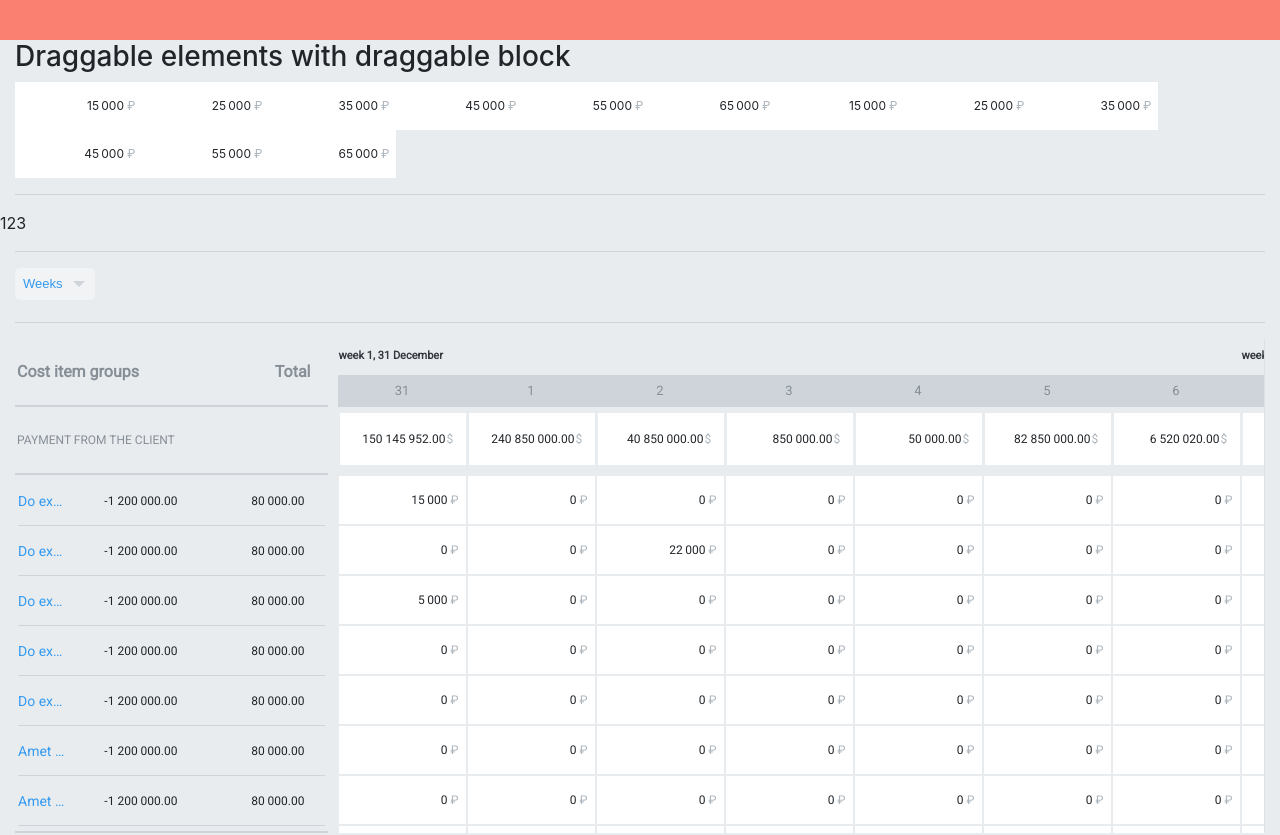
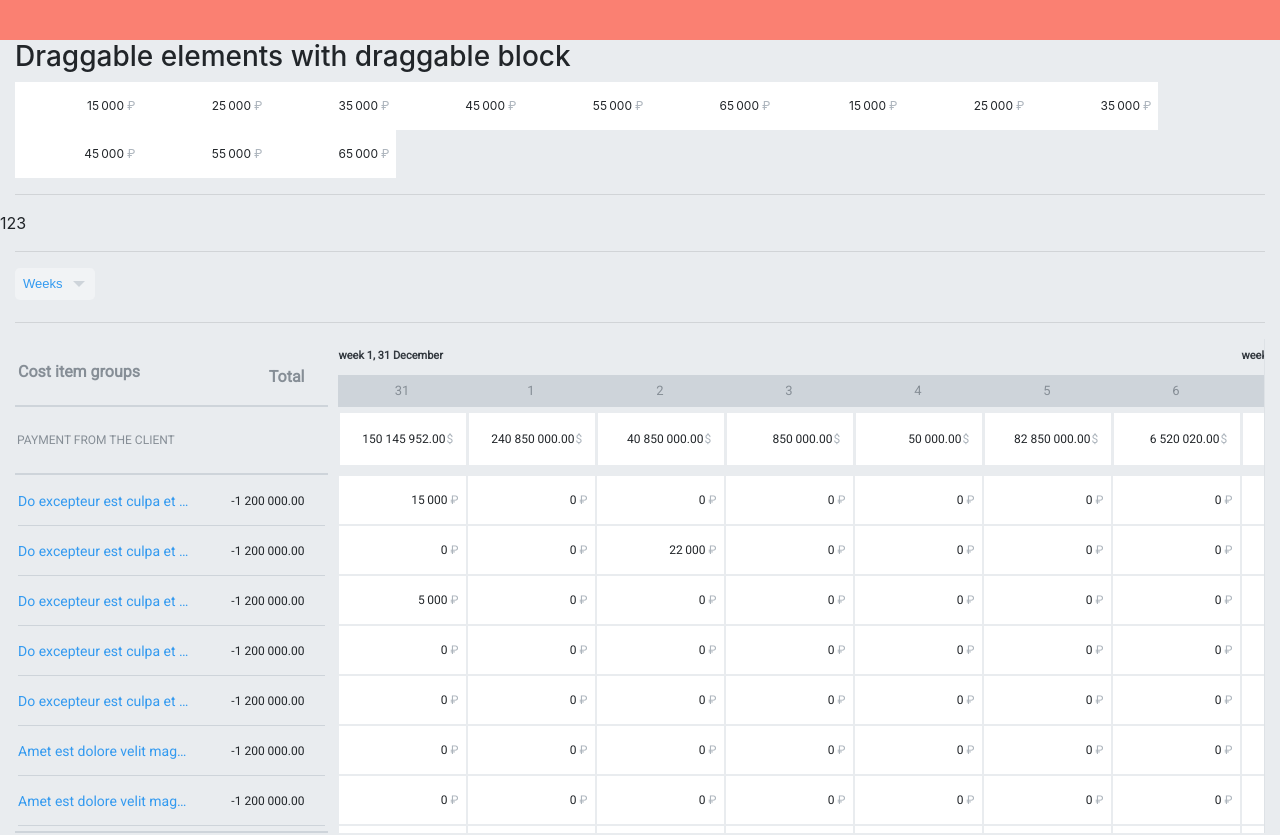
Before and after one commit to apechkin/vue-components, a Vue app: page / in a window 1280 px wide. Shown: the top 835 px of the page. Built offline with nearby package versions, Linux system fonts and the light colour scheme.

Commit message:
show unallocated field if required

```diff
--- a/src/components/RFixedTable/estimate.vue
+++ b/src/components/RFixedTable/estimate.vue
@@ -12,8 +12,8 @@
                 <div class="estimate-total">
                   <r-text value="-1200000" separate :styles="{'background-color': 'transparent'}" />
                 </div>
-                <div class="estimate-unallocated">
-                  <r-text value="80000" separate :styles="{'background-color': '#e9ecef'}" />
+                <div v-show="isUnAllocated" class="estimate-unallocated">
+                  <r-text value="80000" separate :styles="{'background-color': '#f1f3f5'}" />
                 </div>
               </div>
             </td>
@@ -51,7 +51,11 @@
     props: {
       width: String,
       estimates: Array,
-      estTotalContent: Array
+      estTotalContent: Array,
+      isUnAllocated: {
+        type: Boolean,
+        default: false
+      }
     },
     data () {
       const uuidv4 = uuid
--- a/src/components/RFixedTable/header.vue
+++ b/src/components/RFixedTable/header.vue
@@ -1,10 +1,25 @@
 <template>
   <div class="content-block">
     <div class="left-block" :class="{ 'scrolled': isScrollTop }">
-      <div class="left-block-content">
-        <span>Cost item groups</span>
-        <span>Total</span>
-      </div>
+      <table>
+        <tbody>
+          <tr>
+            <td>
+              <div class="left-block-content">
+                <div class="block-content-name">
+                  Cost item groups
+                </div>
+                <div class="block-content-total">
+                  <r-text value="Total" :styles="{'background-color': 'transparent'}" />
+                </div>
+                <div v-show="isUnAllocated" class="block-content-unallocated">
+                  <r-text value="Unallocated" :styles="{'background-color': '#f1f3f5'}" />
+                </div>
+              </div>
+            </td>
+          </tr>
+        </tbody>
+      </table>
     </div>
     <div ref="header" class="right-block" :class="{ 'scrolled': isScrollTop }" :style="{width}">
       <table class="header-table">
@@ -26,11 +41,19 @@
 </template>
 
 <script>
+  import RText from '@/RText/index.vue'
   export default {
     props: {
       width: String,
       fundsAndDates: Array,
-      isScrollTop: Boolean
+      isScrollTop: Boolean,
+      isUnAllocated: {
+        type: Boolean,
+        default: false
+      }
+    },
+    components: {
+      RText
     },
     data () {
       return {
@@ -78,6 +101,40 @@ $blockHeight: 68px;
     table-layout: fixed;
   }
 }
+.left-block {
+  overflow: hidden;
+  table {
+    width: 100%;
+    height: 100%;
+    table-layout: fixed;
+    border-collapse: collapse;
+  }
+}
+.left-block-content {
+  @extend .df-center-jccenter;
+  min-height: 1px;
+  height: 100%;
+  width: inherit;
+  position: relative;
+  font-weight: 700;
+  text-decoration: none;
+  font-size: 16px;
+  font-style:normal;
+  font-weight:700;
+  color: $gray_6;
+}
+.block-content-name {
+  flex-grow: 1;
+  overflow: hidden;
+  padding-right: 5px;
+}
+.block-content-total, .block-content-unallocated {
+  @extend .df-center-jcend;
+  flex-grow: 0;
+  width: 127px;
+}
+
+/*
 .left-block-content {
   span {
     margin: 0 15px 0 0;
@@ -97,4 +154,5 @@ $blockHeight: 68px;
     right: 0;
   }
 }
+*/
 </style>
```
